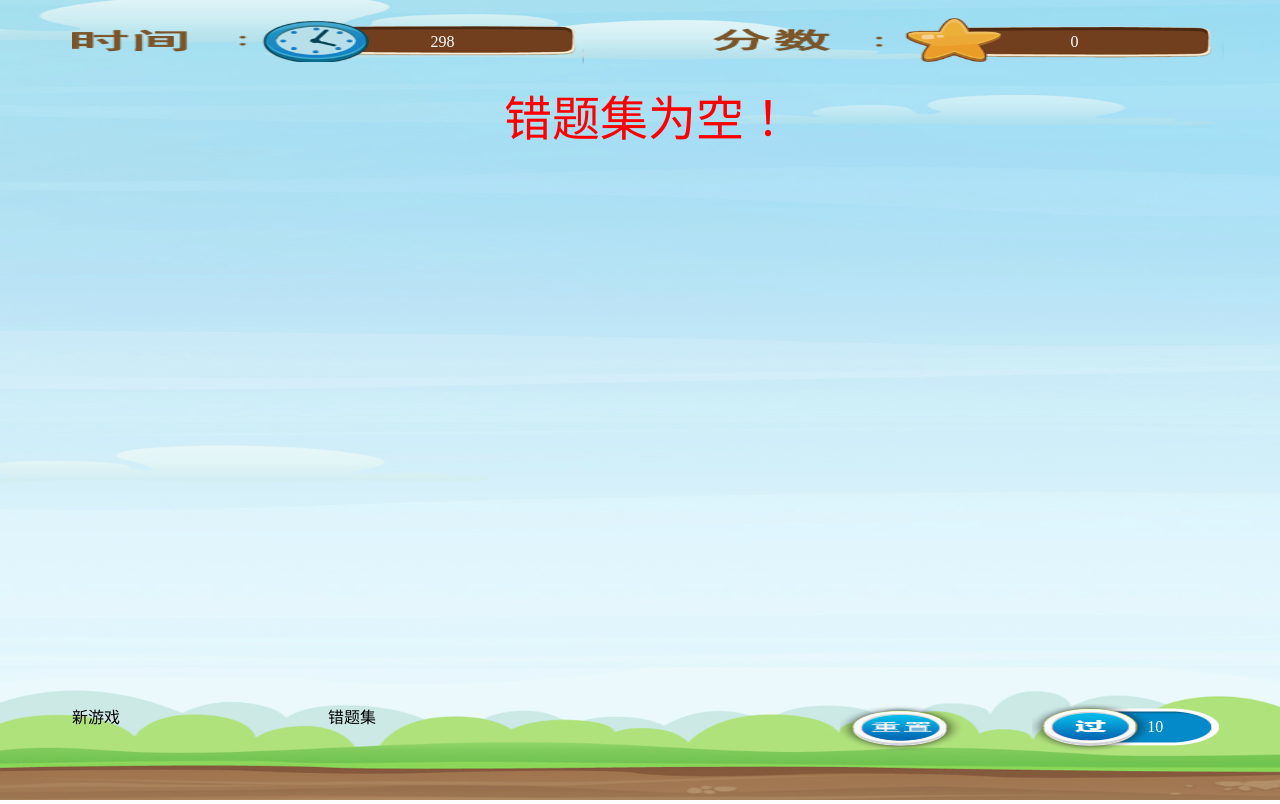
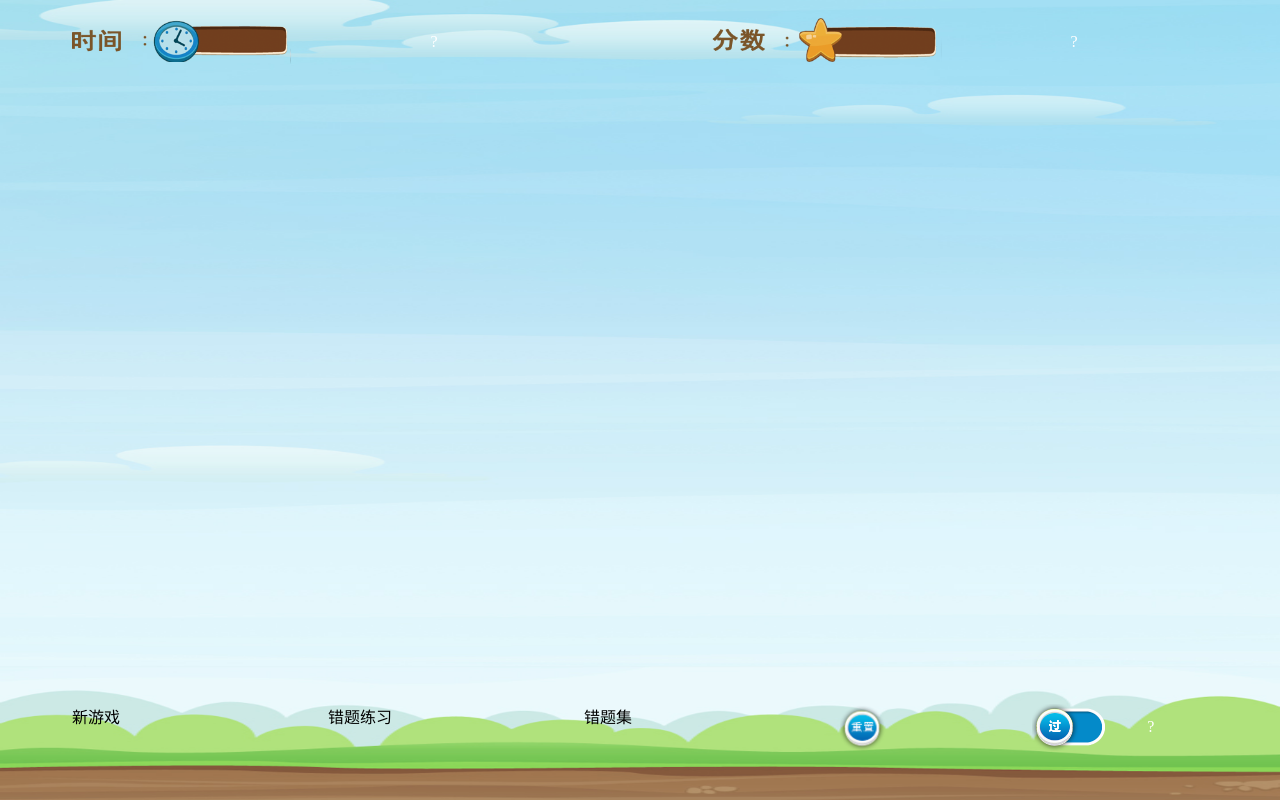
Before and after one commit to AungVillage/AungVillage.github.io, a plain HTML site: page index.html in a window 1280 px wide. Both pictures are taken after a click on the element "错题集". Drawn offline with Linux system fonts and the light colour scheme.

Commit message:
错题集管理 牌比例

```diff
--- a/assets/js/game.js
+++ b/assets/js/game.js
@@ -19,37 +19,39 @@ var selected_card=null;
 
 var content = "";
     content += "<div id=\"card_a\" style=\"position:absolute;width:35%;height:35%;top:10%;left:10%;\" ondragover=\"allowDrop(event)\">\n";
-    content += "    <img id=\"a\" src=\"assets/img/game_card.png\" width=\"100%\" height=\"100%\" draggable=\"true\" ondragstart=\"drag(event)\" ontouchstart=\"fnDown(event)\"/>\n";
+    content += "    <img id=\"a\" style=\"clear: both; display: block; margin:auto; \" src=\"assets/img/game_card.png\" height=\"100%\" draggable=\"true\" ondragstart=\"drag(event)\" ontouchstart=\"fnDown(event)\"/>\n";
     content += "    <num id=\"num_a\" style=\"position:absolute;top:5%;left:49%; color:red; font-size:32px;\">5<\/num>\n";
-    content += "    <img class=\"symbol\" hidden style=\"position:absolute;top:-10%;left:-10%\" width=\"30%\" height=\"20%\" src=\"assets/img/add.png\" ondrop=\"drop(event)\"/>\n";
-    content += "    <img class=\"symbol\" hidden style=\"position:absolute;top:-10%;right:-10%\" width=\"30%\" height=\"20%\" src=\"assets/img/sub.png\" ondrop=\"drop(event)\"/>\n";
-    content += "    <img class=\"symbol\" hidden style=\"position:absolute;bottom:-10%;left:-10%\" width=\"30%\" height=\"20%\" src=\"assets/img/mul.png\"ondrop=\"drop(event)\"/>\n";
-    content += "    <img class=\"symbol\" hidden style=\"position:absolute;bottom:-10%;right:-10%\" width=\"30%\" height=\"20%\" src=\"assets/img/div.png\" ondrop=\"drop(event)\"/>\n";
+    content += "    <img class=\"symbol\" hidden style=\"position:absolute;top:-10%;left:0\" height=\"20%\" src=\"assets/img/add.png\" ondrop=\"drop(event)\"/>\n";
+    content += "    <img class=\"symbol\" hidden style=\"position:absolute;top:-10%;right:0\" height=\"20%\" src=\"assets/img/sub.png\" ondrop=\"drop(event)\"/>\n";
+    content += "    <img class=\"symbol\" hidden style=\"position:absolute;bottom:-10%;left:0\" height=\"20%\" src=\"assets/img/mul.png\"ondrop=\"drop(event)\"/>\n";
+    content += "    <img class=\"symbol\" hidden style=\"position:absolute;bottom:-10%;right:0\" height=\"20%\" src=\"assets/img/div.png\" ondrop=\"drop(event)\"/>\n";
     content += "<\/div>\n";
     content += "<div id=\"card_b\" style=\"position:absolute;width:35%;height:35%;top:10%;right:10%;\" ondragover=\"allowDrop(event)\">\n";
-    content += "  <img id=\"b\" src=\"assets/img/game_card.png\" width=\"100%\" height=\"100%\" draggable=\"true\" ondragstart=\"drag(event)\" ontouchstart=\"fnDown(event)\"/>\n";
+    content += "  <img id=\"b\" style=\"clear: both; display: block; margin:auto; \" src=\"assets/img/game_card.png\" height=\"100%\" draggable=\"true\" ondragstart=\"drag(event)\" ontouchstart=\"fnDown(event)\"/>\n";
     content += "  <num id=\"num_b\" style=\"position:absolute;top:5%;left:49%; color:red; font-size:32px;\">5<\/num>\n";
-    content += "    <img class=\"symbol\" hidden style=\"position:absolute;top:-10%;left:-10%\" width=\"30%\" height=\"20%\" src=\"assets/img/add.png\" ondrop=\"drop(event)\"/>\n";
-    content += "    <img class=\"symbol\" hidden style=\"position:absolute;top:-10%;right:-10%\" width=\"30%\" height=\"20%\" src=\"assets/img/sub.png\" ondrop=\"drop(event)\"/>\n";
-    content += "    <img class=\"symbol\" hidden style=\"position:absolute;bottom:-10%;left:-10%\" width=\"30%\" height=\"20%\" src=\"assets/img/mul.png\"ondrop=\"drop(event)\"/>\n";
-    content += "    <img class=\"symbol\" hidden style=\"position:absolute;bottom:-10%;right:-10%\" width=\"30%\" height=\"20%\" src=\"assets/img/div.png\" ondrop=\"drop(event)\"/>\n";
+    content += "    <img class=\"symbol\" hidden style=\"position:absolute;top:-10%;left:0\" height=\"20%\" src=\"assets/img/add.png\" ondrop=\"drop(event)\"/>\n";
+    content += "    <img class=\"symbol\" hidden style=\"position:absolute;top:-10%;right:0\" height=\"20%\" src=\"assets/img/sub.png\" ondrop=\"drop(event)\"/>\n";
+    content += "    <img class=\"symbol\" hidden style=\"position:absolute;bottom:-10%;left:0\" height=\"20%\" src=\"assets/img/mul.png\"ondrop=\"drop(event)\"/>\n";
+    content += "    <img class=\"symbol\" hidden style=\"position:absolute;bottom:-10%;right:0\" height=\"20%\" src=\"assets/img/div.png\" ondrop=\"drop(event)\"/>\n";
     content += "<\/div>\n";
     content += "<div id=\"card_c\" style=\"position:absolute;width:35%;height:35%;bottom:10%;left:10%;\" ondragover=\"allowDrop(event)\">\n";
-    content += "  <img id=\"c\" src=\"assets/img/game_card.png\" width=\"100%\" height=\"100%\" draggable=\"true\" ondragstart=\"drag(event)\" ontouchstart=\"fnDown(event)\"/>\n";
+    content += "  <img id=\"c\" style=\"clear: both; display: block; margin:auto; \" src=\"assets/img/game_card.png\"  height=\"100%\" draggable=\"true\" ondragstart=\"drag(event)\" ontouchstart=\"fnDown(event)\"/>\n";
     content += "  <num id=\"num_c\" style=\"position:absolute;top:5%;left:49%; color:red; font-size:32px;\">5<\/num>\n";
-    content += "    <img class=\"symbol\" hidden style=\"position:absolute;top:-10%;left:-10%\" width=\"30%\" height=\"20%\" src=\"assets/img/add.png\" ondrop=\"drop(event)\"/>\n";
-    content += "    <img class=\"symbol\" hidden style=\"position:absolute;top:-10%;right:-10%\" width=\"30%\" height=\"20%\" src=\"assets/img/sub.png\" ondrop=\"drop(event)\"/>\n";
-    content += "    <img class=\"symbol\" hidden style=\"position:absolute;bottom:-10%;left:-10%\" width=\"30%\" height=\"20%\" src=\"assets/img/mul.png\"ondrop=\"drop(event)\"/>\n";
-    content += "    <img class=\"symbol\" hidden style=\"position:absolute;bottom:-10%;right:-10%\" width=\"30%\" height=\"20%\" src=\"assets/img/div.png\" ondrop=\"drop(event)\"/>\n";
+    content += "    <img class=\"symbol\" hidden style=\"position:absolute;top:-10%;left:0\" height=\"20%\" src=\"assets/img/add.png\" ondrop=\"drop(event)\"/>\n";
+    content += "    <img class=\"symbol\" hidden style=\"position:absolute;top:-10%;right:0\" height=\"20%\" src=\"assets/img/sub.png\" ondrop=\"drop(event)\"/>\n";
+    content += "    <img class=\"symbol\" hidden style=\"position:absolute;bottom:-10%;left:0\" height=\"20%\" src=\"assets/img/mul.png\"ondrop=\"drop(event)\"/>\n";
+    content += "    <img class=\"symbol\" hidden style=\"position:absolute;bottom:-10%;right:0\" height=\"20%\" src=\"assets/img/div.png\" ondrop=\"drop(event)\"/>\n";
     content += "<\/div>\n";
     content += "<div id=\"card_d\" style=\"position:absolute;width:35%;height:35%;bottom:10%;right:10%;\" ondragover=\"allowDrop(event)\">\n";
-    content += "  <img id=\"d\" src=\"assets/img/game_card.png\" width=\"100%\" height=\"100%\" draggable=\"true\" ondragstart=\"drag(event)\" ontouchstart=\"fnDown(event)\"/>\n";
+    content += "  <img id=\"d\" style=\"clear: both; display: block; margin:auto; \" src=\"assets/img/game_card.png\"  height=\"100%\" draggable=\"true\" ondragstart=\"drag(event)\" ontouchstart=\"fnDown(event)\"/>\n";
     content += "  <num id=\"num_d\" style=\"position:absolute;top:5%;left:49%; color:red; font-size:32px;\">5<\/num>\n";
-    content += "    <img class=\"symbol\" hidden style=\"position:absolute;top:-10%;left:-10%\" width=\"30%\" height=\"20%\" src=\"assets/img/add.png\" ondrop=\"drop(event)\"/>\n";
-    content += "    <img class=\"symbol\" hidden style=\"position:absolute;top:-10%;right:-10%\" width=\"30%\" height=\"20%\" src=\"assets/img/sub.png\" ondrop=\"drop(event)\"/>\n";
-    content += "    <img class=\"symbol\" hidden style=\"position:absolute;bottom:-10%;left:-10%\" width=\"30%\" height=\"20%\" src=\"assets/img/mul.png\"ondrop=\"drop(event)\"/>\n";
-    content += "    <img class=\"symbol\" hidden style=\"position:absolute;bottom:-10%;right:-10%\" width=\"30%\" height=\"20%\" src=\"assets/img/div.png\" ondrop=\"drop(event)\"/>\n";
+    content += "    <img class=\"symbol\" hidden style=\"position:absolute;top:-10%;left:0\" height=\"20%\" src=\"assets/img/add.png\" ondrop=\"drop(event)\"/>\n";
+    content += "    <img class=\"symbol\" hidden style=\"position:absolute;top:-10%;right:0\" height=\"20%\" src=\"assets/img/sub.png\" ondrop=\"drop(event)\"/>\n";
+    content += "    <img class=\"symbol\" hidden style=\"position:absolute;bottom:-10%;left:0\" height=\"20%\" src=\"assets/img/mul.png\"ondrop=\"drop(event)\"/>\n";
+    content += "    <img class=\"symbol\" hidden style=\"position:absolute;bottom:-10%;right:0\" height=\"20%\" src=\"assets/img/div.png\" ondrop=\"drop(event)\"/>\n";
     content += "<\/div>\n";
+var errors_content="";
+
 
 function allowDrop(ev)
 {
@@ -72,6 +74,7 @@ function validate(num){
     } else if(game_mode!=2){
       var temp = new Array(ini_a,ini_b,ini_c,ini_d);
       errors.push(temp);
+      errors_save();
       content_element.innerHTML = '<div style="color:red; font-size:48px; text-align:center; vertical-align:middle;">错误！<br>请继续努力！</div>';
     }
     setTimeout("makeQuestion()",1000);
@@ -348,3 +351,32 @@ function error_mode(){
   game_mode=2;
   init();
 }
+
+function show_errors(){
+  //console.log(JSON.stringify(errors));
+  errors_content = "<div style=\"position:absolute; color:red; font-size:32px; text-align:center; overflow:auto; width:80%; height:80%; left:10%;\">";
+  errors_content += "<ol>";
+  for(var i=0;i<errors.length;i++){
+    errors_content += "<li>" + (JSON.stringify(errors[i])) +"<div align=\"right\" onclick=\"del_error("+ i +")\">删除</div></li>" ;
+  }
+  errors_content += "</ol></div>";
+  content_element.innerHTML = errors_content;
+}
+
+function del_error(index){
+  //console.log(index);
+  errors.splice(index,1);
+  errors_save();
+  show_errors();
+}
+
+function errors_save(){
+  localStorage.setItem('errors', JSON.stringify(errors));
+}
+
+function errors_load(){
+  var temp = JSON.parse(localStorage.getItem('errors'));
+  if(temp!=null) errors=temp;
+}
+
+errors_load();
--- a/index.html
+++ b/index.html
@@ -20,18 +20,19 @@
   <!-- 时间和分数 -->
   <div style="position:fixed;width:100%;height:10%;">
     <div style="position:absolute;width:40%;height:60%;left:5%;top:10%;">
-      <img src="assets/img/time.png" width="100%" height="100%"/>
+      <img src="assets/img/time.png" height="100%"/>
       <span id="time" style="color:#FFF;position:absolute;top:35%;left:70%">?</span>
     </div>
     <div style="position:absolute;width:40%;height:60%;right:5%;top:10%;">
-      <img src="assets/img/score.png" width="100%" height="100%"/>
+      <img src="assets/img/score.png" height="100%"/>
       <span id="score" style="color:#FFF;position:absolute;top:35%;left:70%">?</span>
     </div>
   </div>
   <!-- /时间和分数 -->
   <!-- 内容 -->
-  <div id="content" style="position:fixed;width:100%;height:80%;bottom:10%;" ontouchstart="allowDrop(event)" ontouchmove="allowDrop(event)">
+  <div id="content" style="position:fixed;width:100%;height:80%;bottom:10%;">
     <div style="color:red; font-size:32px; text-align:center; vertical-align:middle;">点击左下角新游戏开始</div>
+
   </div>
   <!-- /内容 -->
   <!-- 功能键 -->
@@ -40,13 +41,16 @@
       新游戏
     </div>
     <div style="position:absolute;width:20%;height:60%;left:25%;bottom:10%;" onclick="error_mode()">
+      错题练习
+    </div>
+    <div style="position:absolute;width:20%;height:60%;left:45%;bottom:10%;" onclick="show_errors()">
       错题集
     </div>
     <div style="position:absolute;width:10%;height:60%;right:25%;bottom:10%;">
-      <img src="assets/img/reset.png" width="100%" height="100%" onclick="reset()"/>
+      <img src="assets/img/reset.png" height="100%" onclick="reset()"/>
     </div>
     <div style="position:absolute;width:15%;height:60%;right:5%;bottom:10%;">
-      <img src="assets/img/pass.png" width="100%" height="100%" onclick="pass()"/>
+      <img src="assets/img/pass.png" height="100%" onclick="pass()"/>
       <span id="pass" style="color:#FFF;position:absolute;top:30%;left:60%">?</span>
     </div>
   </div>
```
